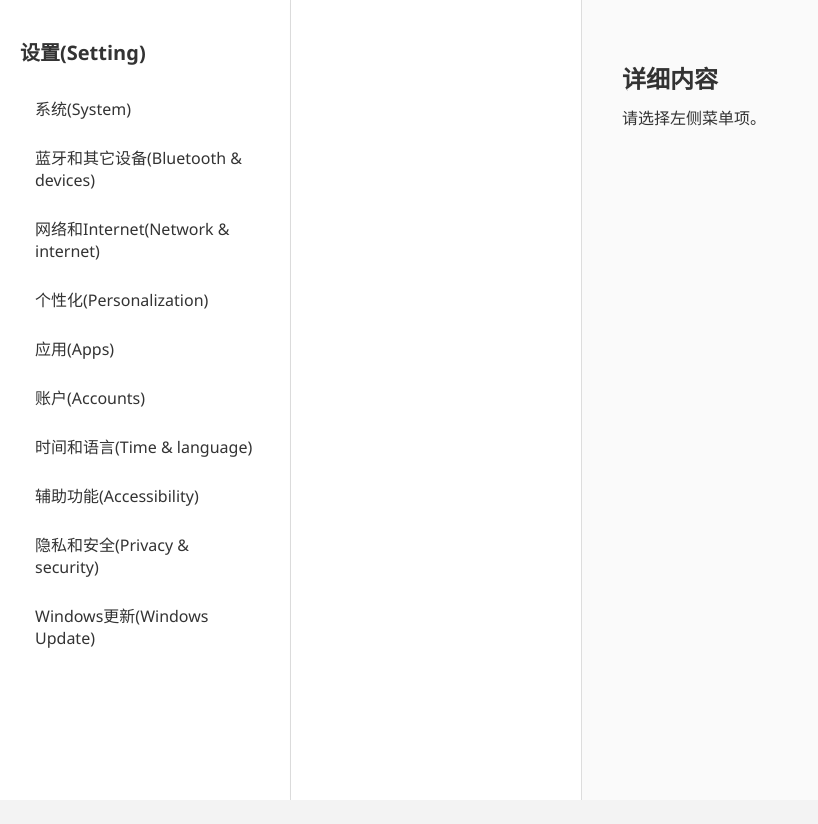
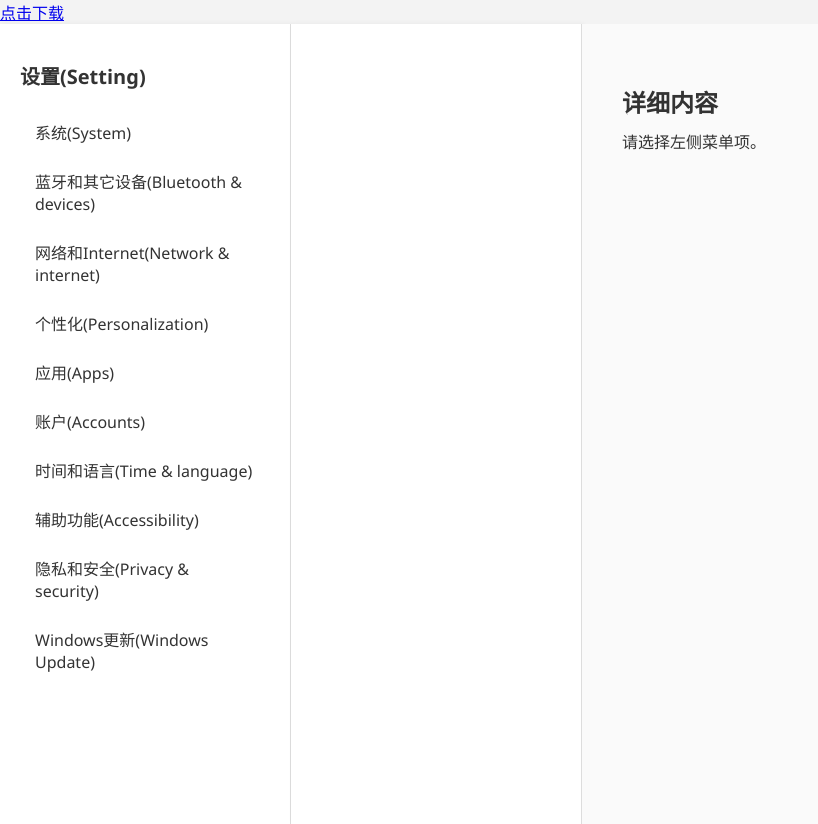
Before and after one commit to Billliang1311/Technical, a plain HTML site: page index.html in a window 1280 px wide. Shown: the whole page, without its empty margins (0-818 px from the left). Before the commit the page ends 800 px from the top, so only its background shows below. Drawn offline with Linux system fonts and the light colour scheme.

Commit message:
Update index.html

```diff
--- a/index.html
+++ b/index.html
@@ -6,6 +6,7 @@
   <link rel="stylesheet" href="style.css">
 </head>
 <body>
+  <a href="index.htm">点击下载</a>
   <div class="container">
     <aside class="sidebar" id="main-menu">
       <h2>设置(Setting)</h2>
```
